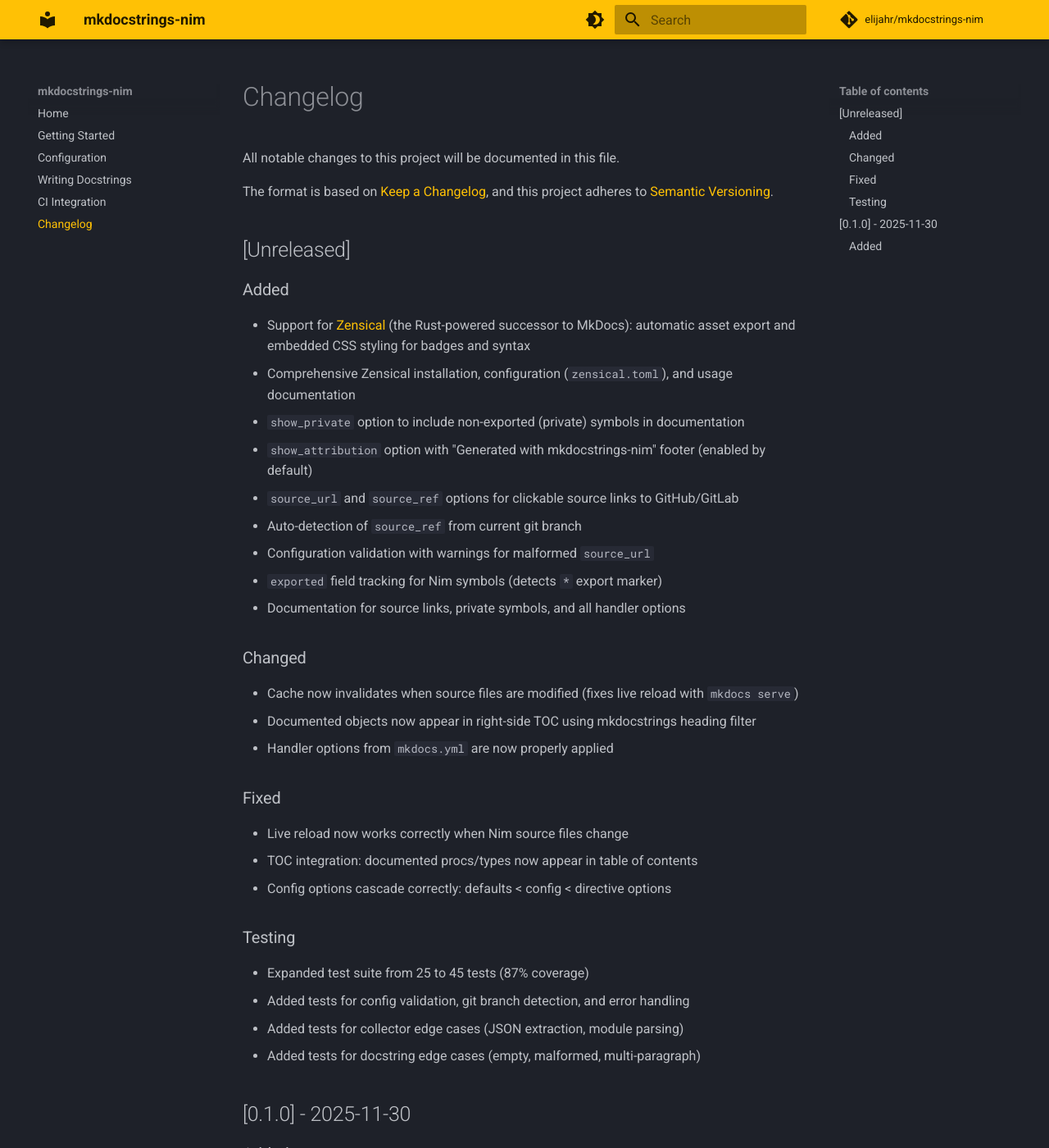
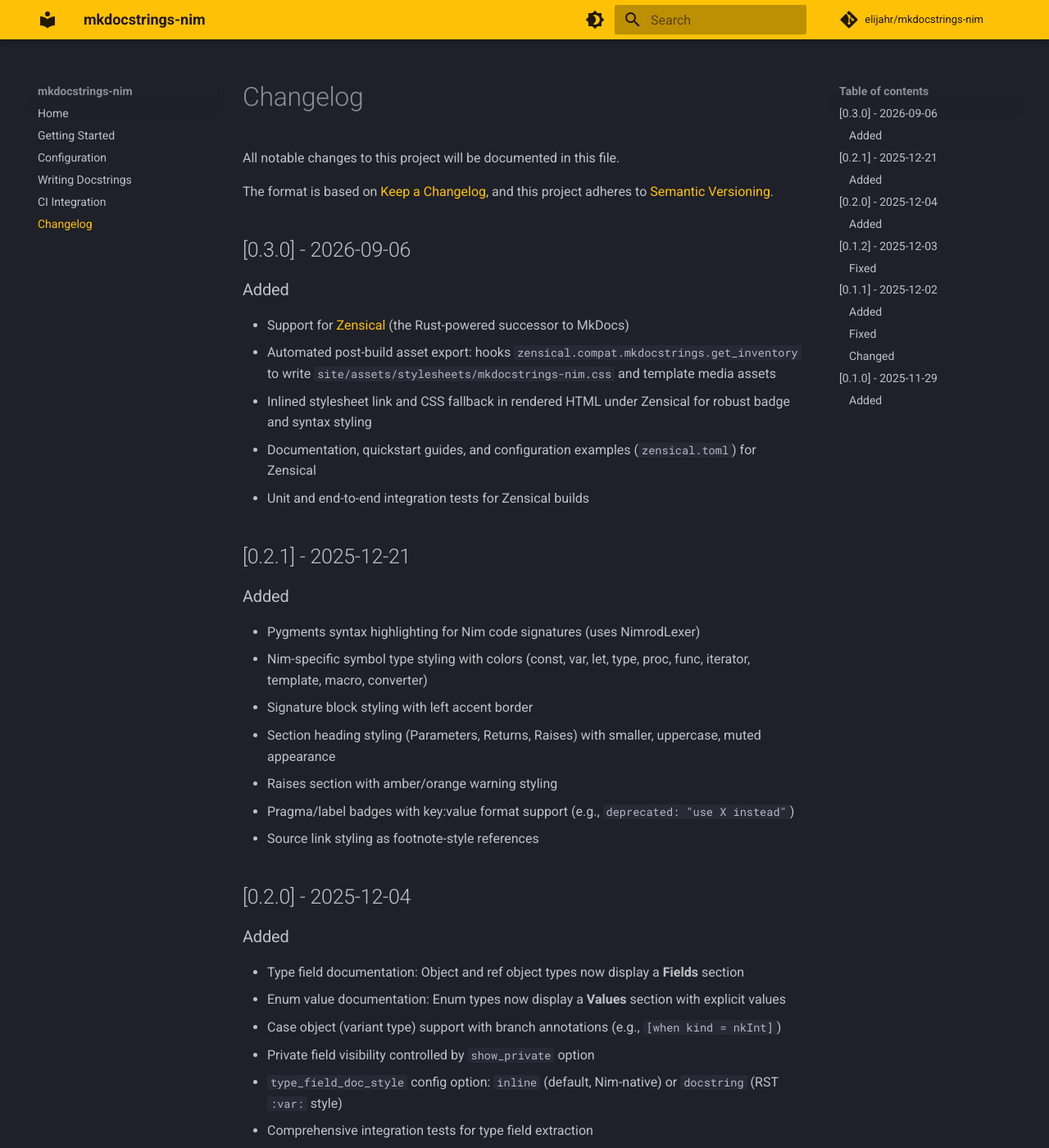
Before and after one commit to elijahr/mkdocstrings-nim, an MkDocs documentation site: the page built from docs/changelog.md, in a window 1280 px wide and 1400 px high. Shown: the whole window at 82% size. Built offline with MkDocs 1.6.1 and Material for MkDocs 9.7.7, drawn with Linux system fonts in a browser that asks for light colours; comment, search, counter and statistics services are not loaded; the version menu is left out; some of the changed text lies outside the part shown.

Commit message:
chore: bump version to 0.3.0 and update changelog

```diff
--- a/docs/changelog.md
+++ b/docs/changelog.md
@@ -2,55 +2,83 @@
 
 All notable changes to this project will be documented in this file.
 
-The format is based on [Keep a Changelog](https://keepachangelog.com/en/1.0.0/),
+The format is based on [Keep a Changelog](https://keepachangelog.com/en/1.1.0/),
 and this project adheres to [Semantic Versioning](https://semver.org/spec/v2.0.0.html).
 
-## [Unreleased]
+## [0.3.0] - 2026-09-06
 
 ### Added
 
-- Support for [Zensical](https://github.com/zensical/zensical) (the Rust-powered successor to MkDocs): automatic asset export and embedded CSS styling for badges and syntax
-- Comprehensive Zensical installation, configuration (`zensical.toml`), and usage documentation
+- Support for [Zensical](https://github.com/zensical/zensical) (the Rust-powered successor to MkDocs)
+- Automated post-build asset export: hooks `zensical.compat.mkdocstrings.get_inventory` to write `site/assets/stylesheets/mkdocstrings-nim.css` and template media assets
+- Inlined stylesheet link and CSS fallback in rendered HTML under Zensical for robust badge and syntax styling
+- Documentation, quickstart guides, and configuration examples (`zensical.toml`) for Zensical
+- Unit and end-to-end integration tests for Zensical builds
 
-- `show_private` option to include non-exported (private) symbols in documentation
-- `show_attribution` option with "Generated with mkdocstrings-nim" footer (enabled by default)
-- `source_url` and `source_ref` options for clickable source links to GitHub/GitLab
-- Auto-detection of `source_ref` from current git branch
-- Configuration validation with warnings for malformed `source_url`
-- `exported` field tracking for Nim symbols (detects `*` export marker)
-- Documentation for source links, private symbols, and all handler options
+## [0.2.1] - 2025-12-21
+
+### Added
+
+- Pygments syntax highlighting for Nim code signatures (uses NimrodLexer)
+- Nim-specific symbol type styling with colors (const, var, let, type, proc, func, iterator, template, macro, converter)
+- Signature block styling with left accent border
+- Section heading styling (Parameters, Returns, Raises) with smaller, uppercase, muted appearance
+- Raises section with amber/orange warning styling
+- Pragma/label badges with key:value format support (e.g., `deprecated: "use X instead"`)
+- Source link styling as footnote-style references
+
+## [0.2.0] - 2025-12-04
+
+### Added
+
+- Type field documentation: Object and ref object types now display a **Fields** section
+- Enum value documentation: Enum types now display a **Values** section with explicit values
+- Case object (variant type) support with branch annotations (e.g., `[when kind = nkInt]`)
+- Private field visibility controlled by `show_private` option
+- `type_field_doc_style` config option: `inline` (default, Nim-native) or `docstring` (RST `:var:` style)
+- Comprehensive integration tests for type field extraction
+
+## [0.1.2] - 2025-12-03
+
+### Fixed
+
+- CI: Switch from iffy/install-nim to asdf-nim for more reliable Nim installation
+- CI: Fix pyproject.toml structure (dependencies was incorrectly under [project.urls])
+
+## [0.1.1] - 2025-12-02
+
+### Added
+
+- Strict linting with ruff and mypy
+- Pre-commit hooks for code quality
+- CI lint job that runs on all pushes and PRs
+- Publish and docs workflows now depend on test and lint passing
+- `show_private` option to include non-exported symbols (default: false)
+- Attribution footer with link to mkdocstrings-nim
+- Auto-detection of `source_ref` from git branch
+- Validation of `source_url` configuration
+- Source code links with GitHub/GitLab/Bitbucket support
+- TOC integration using heading filter
+- PyPI metadata: project URLs, keywords, license classifier
+- Improved README with complete quickstart guide for Nim developers
+
+### Fixed
+
+- Live reload now works correctly with cache invalidation
+- Heading levels properly integrate with MkDocs TOC
+- Config options properly applied from mkdocs.yml
 
 ### Changed
 
-- Cache now invalidates when source files are modified (fixes live reload with `mkdocs serve`)
-- Documented objects now appear in right-side TOC using mkdocstrings heading filter
-- Handler options from `mkdocs.yml` are now properly applied
+- Improved test coverage to 87%
 
-### Fixed
-
-- Live reload now works correctly when Nim source files change
-- TOC integration: documented procs/types now appear in table of contents
-- Config options cascade correctly: defaults < config < directive options
-
-### Testing
-
-- Expanded test suite from 25 to 45 tests (87% coverage)
-- Added tests for config validation, git branch detection, and error handling
-- Added tests for collector edge cases (JSON extraction, module parsing)
-- Added tests for docstring edge cases (empty, malformed, multi-paragraph)
-
-## [0.1.0] - 2025-11-30
+## [0.1.0] - 2025-11-29
 
 ### Added
 
 - Initial release
-- Nim source file parsing using compiler AST
-- Docstring style support: RST, Google, NumPy, Epydoc, and Auto detection
-- Parameter and return value documentation
-- Raises pragma extraction and display
+- Nim handler for mkdocstrings
+- Support for procs, funcs, templates, macros, types, and constants
+- RST, Google, NumPy, and Epydoc docstring style parsing
+- Pragma extraction and display
 - Material theme templates
-- Markdown rendering in docstrings
-- Compile-time caching of Nim extractor binary
-- Module, proc, func, iterator, template, macro, type, and const support
-- CI integration with GitHub Actions
-- Comprehensive test suite (24 tests)
--- a/pyproject.toml
+++ b/pyproject.toml
@@ -4,7 +4,7 @@
 
 [project]
 name = "mkdocstrings-nim"
-version = "0.2.1"
+version = "0.3.0"
 description = "A Nim handler for mkdocstrings (supports MkDocs and Zensical)"
 readme = "README.md"
 license = "MIT"
```
Also changed, not shown: CHANGELOG.md (+10 -0 lines).
